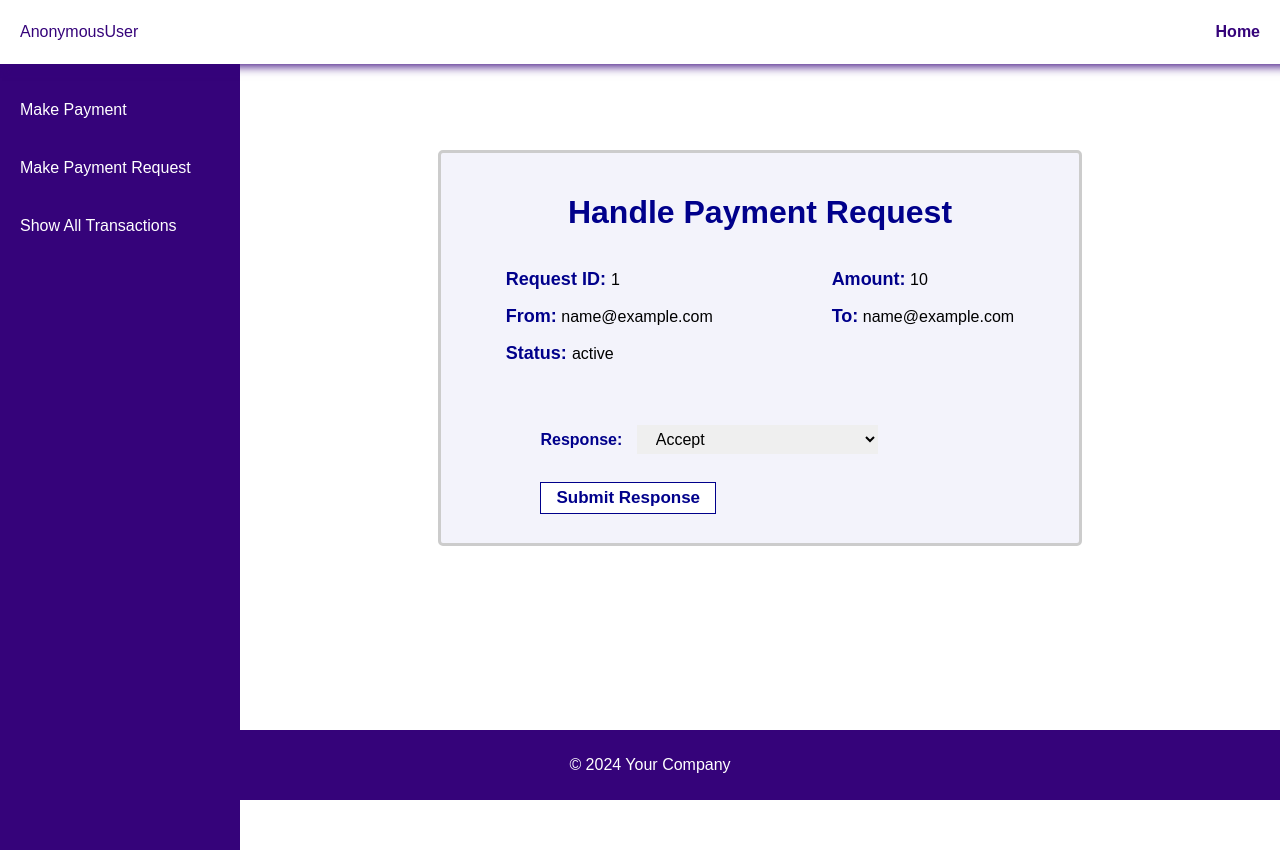
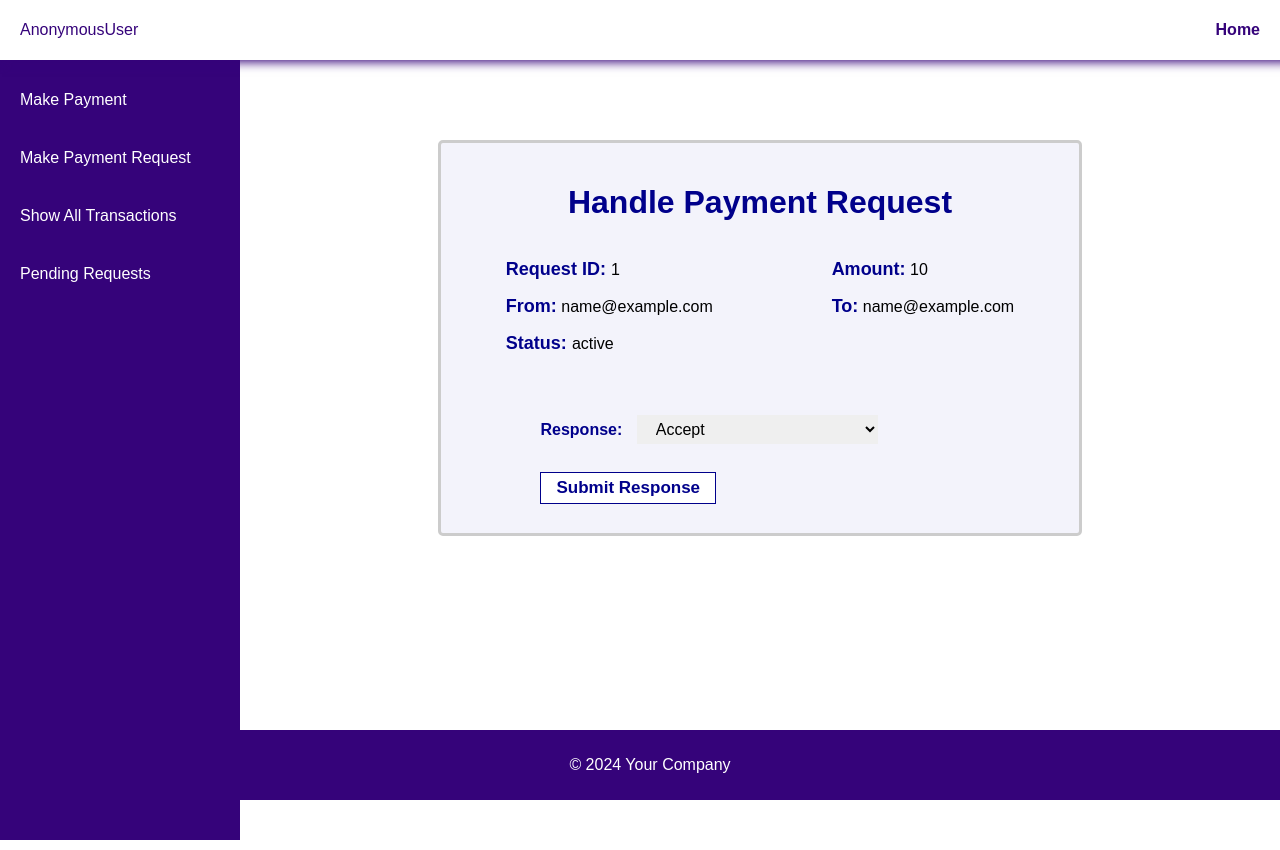
Before and after one commit to Meet1590/django-payment-system, a Django app: template templates/transactions/handle_pending_request.html in a window 1280 px wide. Run offline with Django 5.2, Linux system fonts and the light colour scheme; the template is opened without the code that fills it: most values are stand-ins (such as "Sample title", 1, 10 or a date in 2020).

Commit message:
UI has been modified

```diff
--- a/templates/transactions/handle_pending_request.html
+++ b/templates/transactions/handle_pending_request.html
@@ -169,21 +169,21 @@
 
     </style>
     <link href="https://fonts.googleapis.com/icon?family=Material+Icons" rel="stylesheet">
-    <script>
-        function showReq(event) {
-            if (window.location.pathname != '/pending-requests/') {
-                window.location.href = '/pending-requests/';
-            }
+{#    <script>#}
+{#        function showReq(event) {#}
+{#            if (window.location.pathname != '/pending-requests/') {#}
+{#                window.location.href = '/pending-requests/';#}
+{#            }#}
             {#event.preventDefault(); // Prevent the default behavior of the link#}
-            var element = document.getElementById("req");
-            if (element.style.display === 'none') {
-                element.style.display = 'block';
-            } else {
-                element.style.display = 'none';
-            }
-
-        }
-    </script>
+{#            var element = document.getElementById("req");#}
+{#            if (element.style.display === 'none') {#}
+{#                element.style.display = 'block';#}
+{#            } else {#}
+{#                element.style.display = 'none';#}
+{#            }#}
+{##}
+{#        }#}
+{#    </script>#}
 </head>
 <body>
 <header>
@@ -204,20 +204,20 @@
                 {#                <p>Welcome, {{ user.username }}!</p>#}
                 {#                <a href="{% url 'logout' %}">Logout</a>#}
                 <li><a href="/logout/">logout</a></li>
-                <li><button class="icon-button" onclick="showReq()">
-                    <a >
-                        <span class="material-icons">notifications</span>
+{#                <li><button class="icon-button" onclick="showReq()">#}
+{#                    <a >#}
+{#                        <span class="material-icons">notifications</span>#}
                         {#                <span class="icon-button__badge">2</span>#}
-                    </a>
-                </button>
-                </li>
+{#                    </a>#}
+{#                </button>#}
+{#                </li>#}
             {% endif %}
         </ul>
     </nav>
 </header>
-<div id="req" style="display: none">
-    {% include 'transactions/list_pending_request.html' %}
-</div>
+{#<div id="req" style="display: none">#}
+{#    {% include 'transactions/list_pending_request.html' %}#}
+{#</div>#}
 <div class="container" style="display: flex; height: 100vh">
     <div
             class="sidebar"
@@ -251,6 +251,8 @@
                 >Show All Transactions</a
                 >
             </li>
+            <li style="margin-bottom: 10px;color: white;padding: 15px 0px;"><a href="/pending-requests/" style="color: white;text-decoration: none">Pending Requests</a></li>
+
         </ul>
     </div>
 
```
